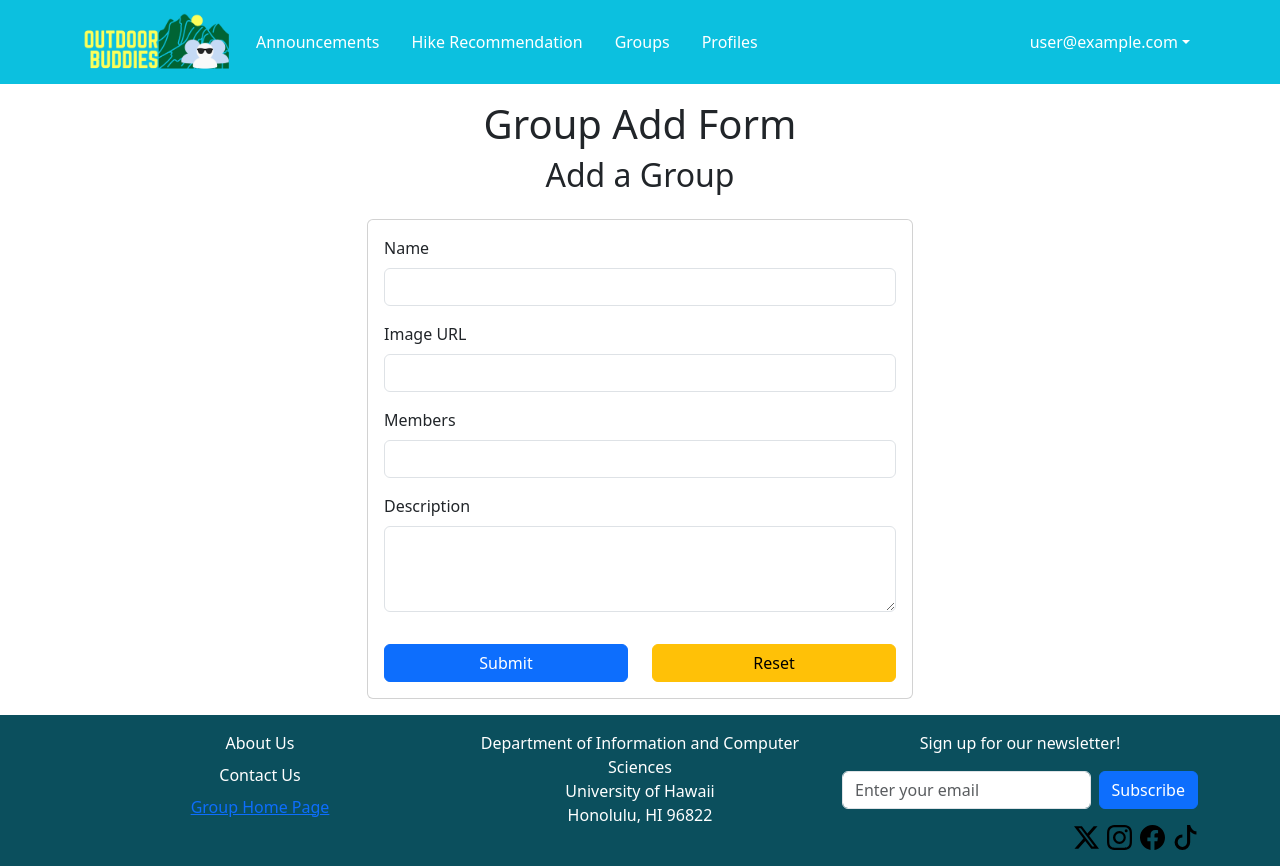
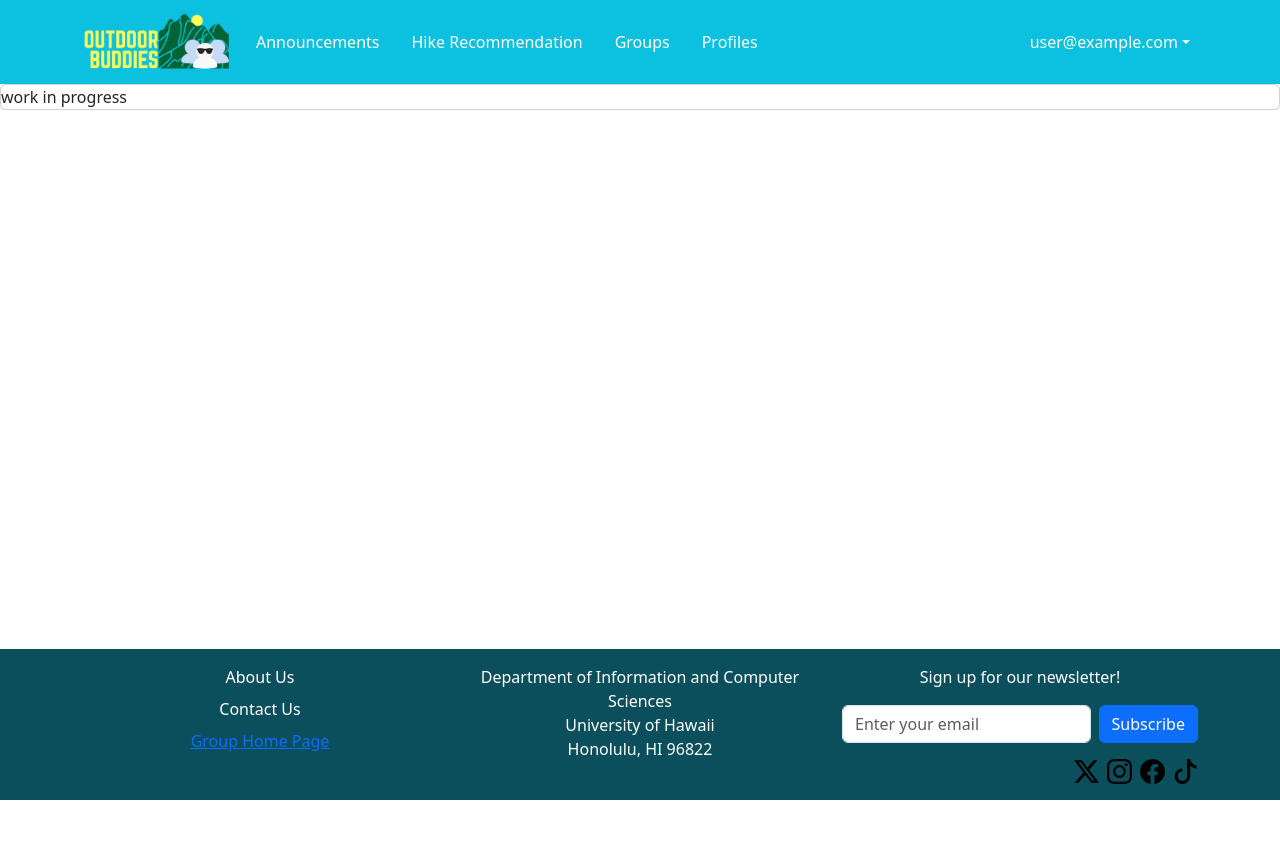
Before and after one commit to outdoor-buddies-new/outdoor-buddies-new, a Next.js app: page /groups/add in a window 1280 px wide. After the commit the page ends 800 px from the top, so only its background shows below. Built offline with nearby package versions, Linux system fonts and the light colour scheme; no server answers; sample sign-in values are in the browser's storage.

Commit message:
sorry actually fixed for real this time

```diff
--- a/src/app/groups/add/page.tsx
+++ b/src/app/groups/add/page.tsx
@@ -1,9 +1,14 @@
-import AddGroupForm from '../../../components/AddGroupForm';
+//import AddGroupForm from '../../../components/AddGroupForm';
+import { Card } from 'react-bootstrap';
 
 export default function AddGroupPageRoute() {
   return (
     <main>
-      <AddGroupForm />
+      <Card>
+        <Card.Text>work in progress</Card.Text>
+      </Card>
     </main>
   );
 }
+
+//<AddGroupForm />
--- a/src/components/AddGroupForm.tsx
+++ b/src/components/AddGroupForm.tsx
@@ -1,4 +1,4 @@
-'use client';
+/*'use client';
 
 import { useSession } from 'next-auth/react';
 import { Button, Card, Col, Container, Form, Row } from 'react-bootstrap';
@@ -129,3 +129,4 @@ const AddGroupForm: React.FC = () => {
 };
 
 export default AddGroupForm;
+*/
--- a/src/lib/dbActions.ts
+++ b/src/lib/dbActions.ts
@@ -2,7 +2,7 @@
 
 import { Condition } from '@prisma/client';
 import { Stuff } from '@prisma/client';
-import { Group } from '@prisma/client';
+//import { Group } from '@prisma/client';
 import { hash } from 'bcrypt';
 import { redirect } from 'next/navigation';
 import { prisma } from '@/lib/prisma';
@@ -99,7 +99,7 @@ export async function changePassword(credentials: { email: string; password: str
  * Adds a new group  to the database.
  * @param group, an object with the following properties: id, name, description, image, members
  */
-export async function addGroup(group: { name: string; description: string; image: string; members: number;}) {
+/*export async function addGroup(group: { name: string; description: string; image: string; members: number;}) {
   // console.log(`addStuff data: ${JSON.stringify(stuff, null, 2)}`);
   await prisma.group.create({
     data: {
@@ -109,7 +109,7 @@ export async function addGroup(group: { name: string; description: string; image
       members: group.members,
     },
   });
-}
+}*/
 
 /**
  * Edits an existing group in the database.
```
